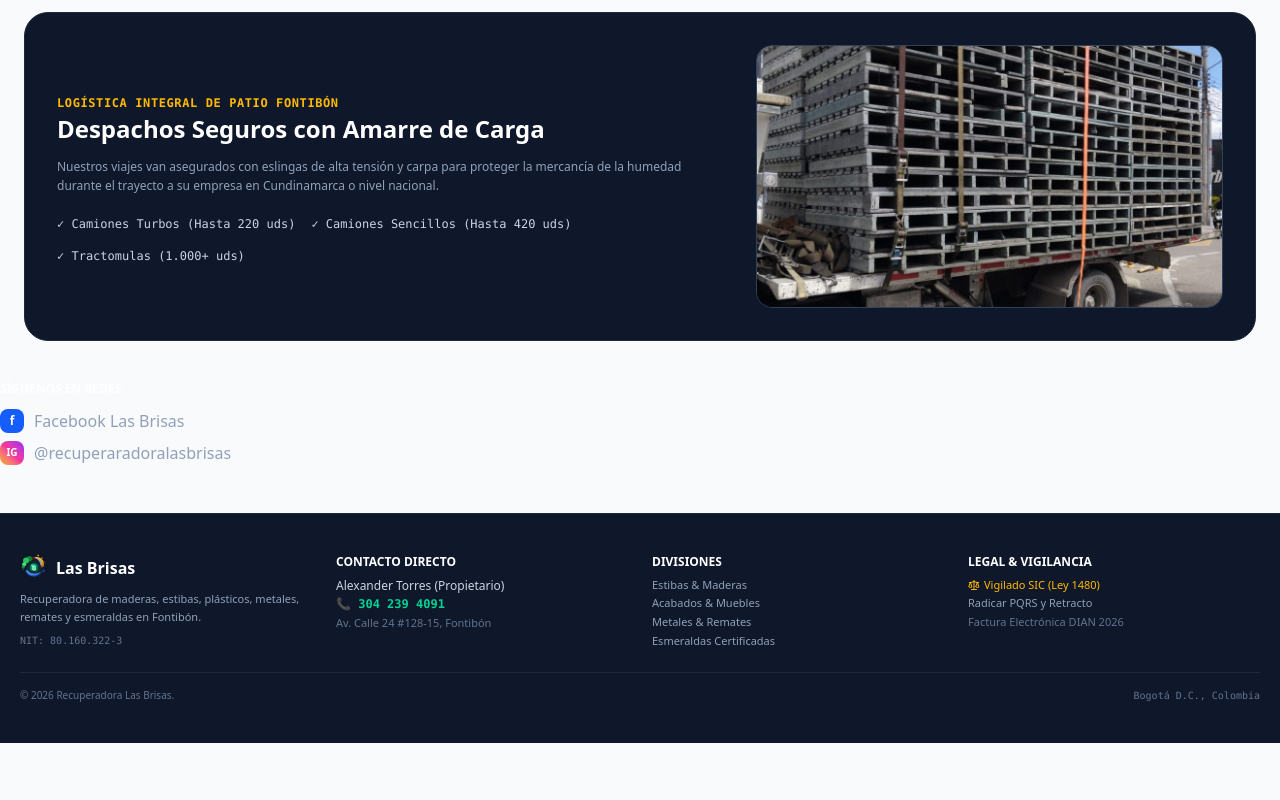
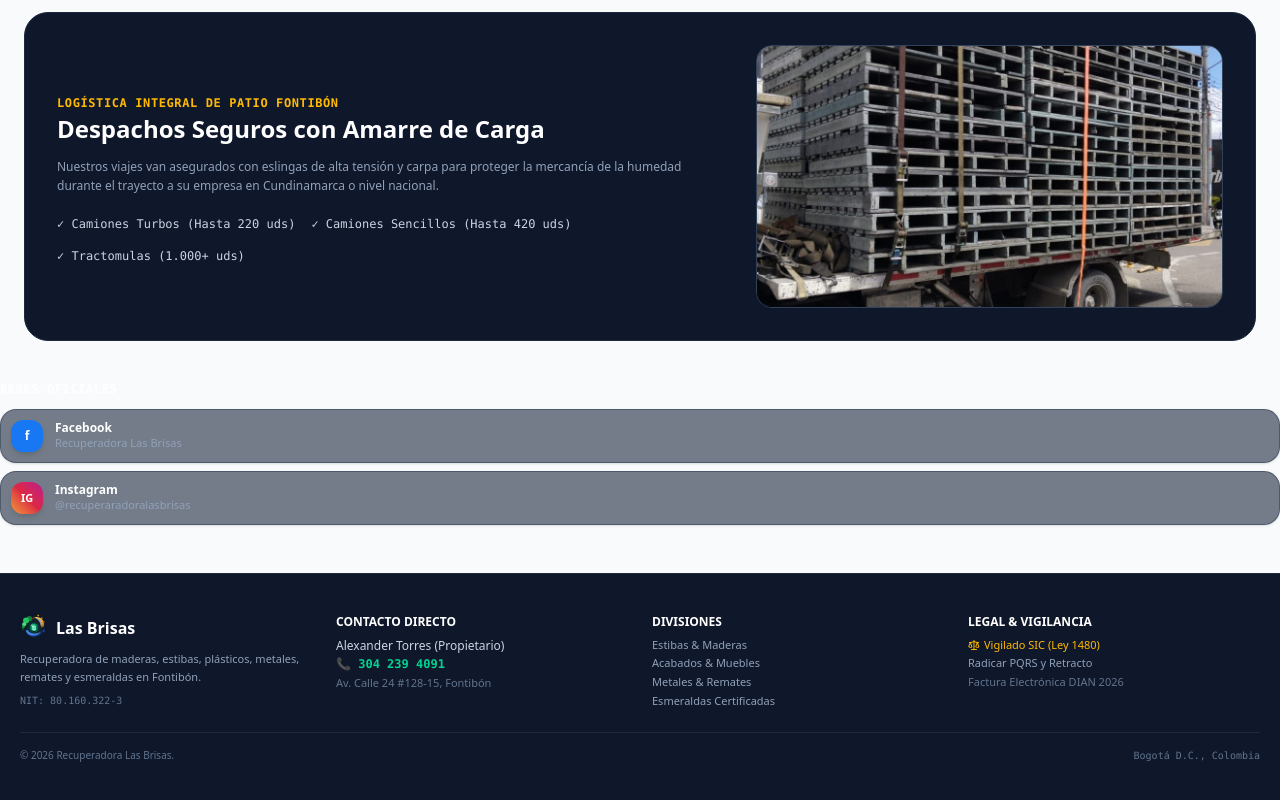
Before and after one commit to GabitooGeek/las_brisas, a Next.js app: page / in a window 1280 px wide. Shown: the part 1644-2444 px from the top of the page. Before the commit the page ends 2387 px from the top, so only its background shows below. Built offline with nearby package versions, Linux system fonts and the light colour scheme.

Commit message:
design: diseno de tarjetas con margen y padding para redes sociales del footer

```diff
--- a/src/app/layout.tsx
+++ b/src/app/layout.tsx
@@ -53,27 +53,43 @@ export default function RootLayout({
         {/* BOTÓN FLOTANTE */}
         <WhatsAppButton />
 
-        {/* REDES SOCIALES OFICIALES EN EL FOOTER */}
-        <div>
-          <h4 className="text-white font-bold text-xs uppercase mb-3">Síguenos en Redes</h4>
-          <div className="space-y-2">
+        {/* COLUMNA DE REDES SOCIALES ESTILIZADA (CON MARGEN Y TARJETAS) */}
+        <div className="space-y-3 px-2 sm:px-0">
+          <h4 className="text-white font-bold text-xs uppercase tracking-wider mb-3 font-mono">
+            Redes Oficiales
+          </h4>
+
+          <div className="flex flex-col gap-2">
+            {/* Tarjeta Facebook */}
             <a
               href="https://www.facebook.com/profile.php?id=61595407978912"
               target="_blank"
               rel="noreferrer"
-              className="flex items-center space-x-2.5 text-slate-400 hover:text-white transition"
+              className="flex items-center gap-3 p-2.5 rounded-2xl bg-slate-800/60 hover:bg-slate-800 border border-slate-700/60 text-slate-300 hover:text-white transition shadow-sm group"
             >
-              <span className="w-6 h-6 bg-blue-600 text-white rounded-lg flex items-center justify-center font-bold text-xs shrink-0">f</span>
-              <span className="truncate">Facebook Las Brisas</span>
+              <div className="w-8 h-8 bg-[#1877F2] text-white rounded-xl flex items-center justify-center font-bold text-xs shrink-0 shadow-md group-hover:scale-105 transition">
+                f
+              </div>
+              <div className="truncate">
+                <span className="text-xs font-bold text-white block leading-tight">Facebook</span>
+                <span className="text-[11px] text-slate-400 block truncate">Recuperadora Las Brisas</span>
+              </div>
             </a>
+
+            {/* Tarjeta Instagram */}
             <a
               href="https://www.instagram.com/recuperaradoralasbrisas/"
               target="_blank"
               rel="noreferrer"
-              className="flex items-center space-x-2.5 text-slate-400 hover:text-white transition"
+              className="flex items-center gap-3 p-2.5 rounded-2xl bg-slate-800/60 hover:bg-slate-800 border border-slate-700/60 text-slate-300 hover:text-white transition shadow-sm group"
             >
-              <span className="w-6 h-6 bg-gradient-to-tr from-yellow-500 via-pink-500 to-purple-600 text-white rounded-lg flex items-center justify-center font-bold text-[10px] shrink-0">IG</span>
-              <span className="truncate">@recuperaradoralasbrisas</span>
+              <div className="w-8 h-8 bg-gradient-to-tr from-[#f09433] via-[#dc2743] to-[#bc1888] text-white rounded-xl flex items-center justify-center font-bold text-[11px] shrink-0 shadow-md group-hover:scale-105 transition">
+                IG
+              </div>
+              <div className="truncate">
+                <span className="text-xs font-bold text-white block leading-tight">Instagram</span>
+                <span className="text-[11px] text-slate-400 block truncate">@recuperaradoralasbrisas</span>
+              </div>
             </a>
           </div>
         </div>
```
